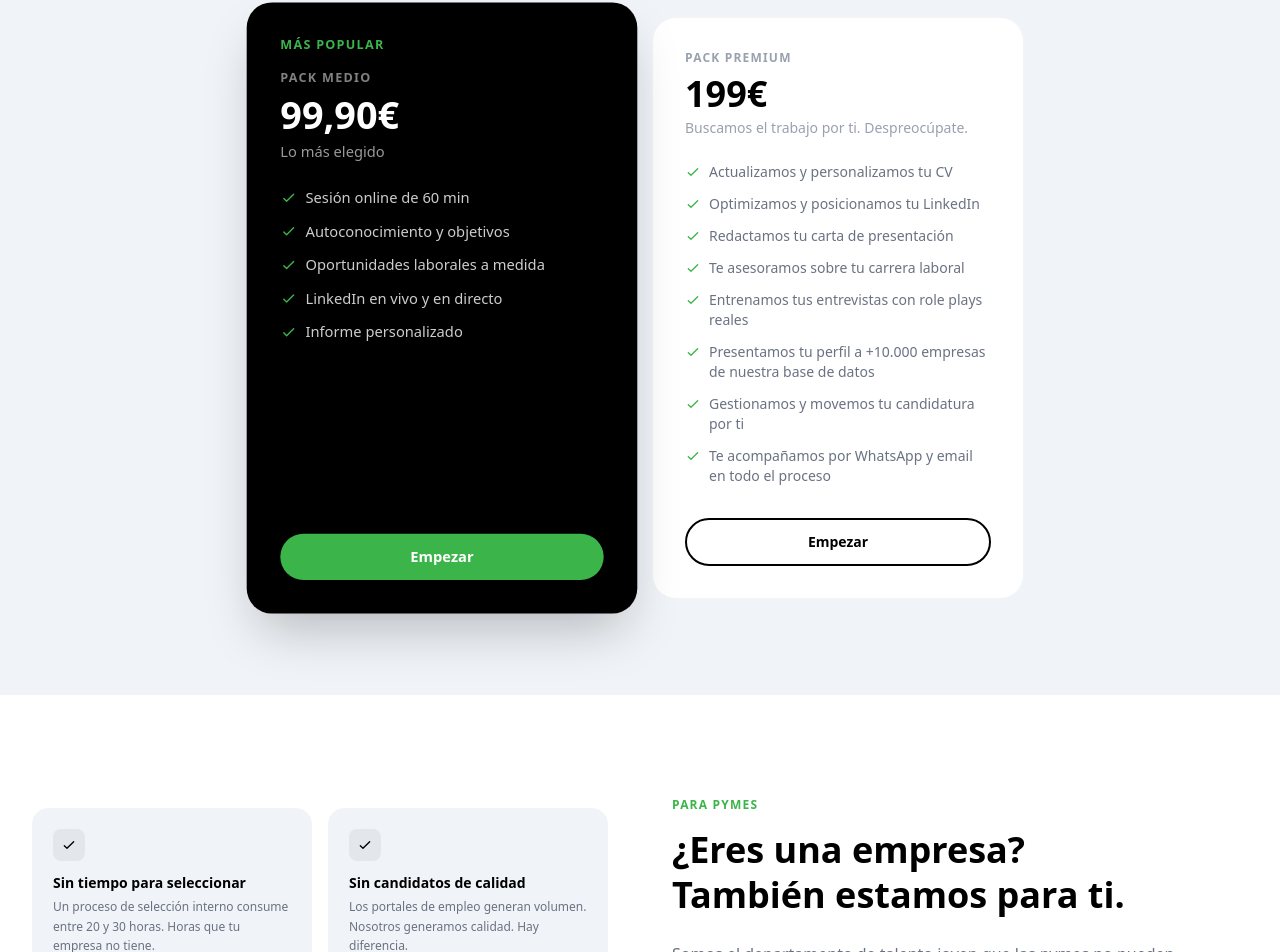
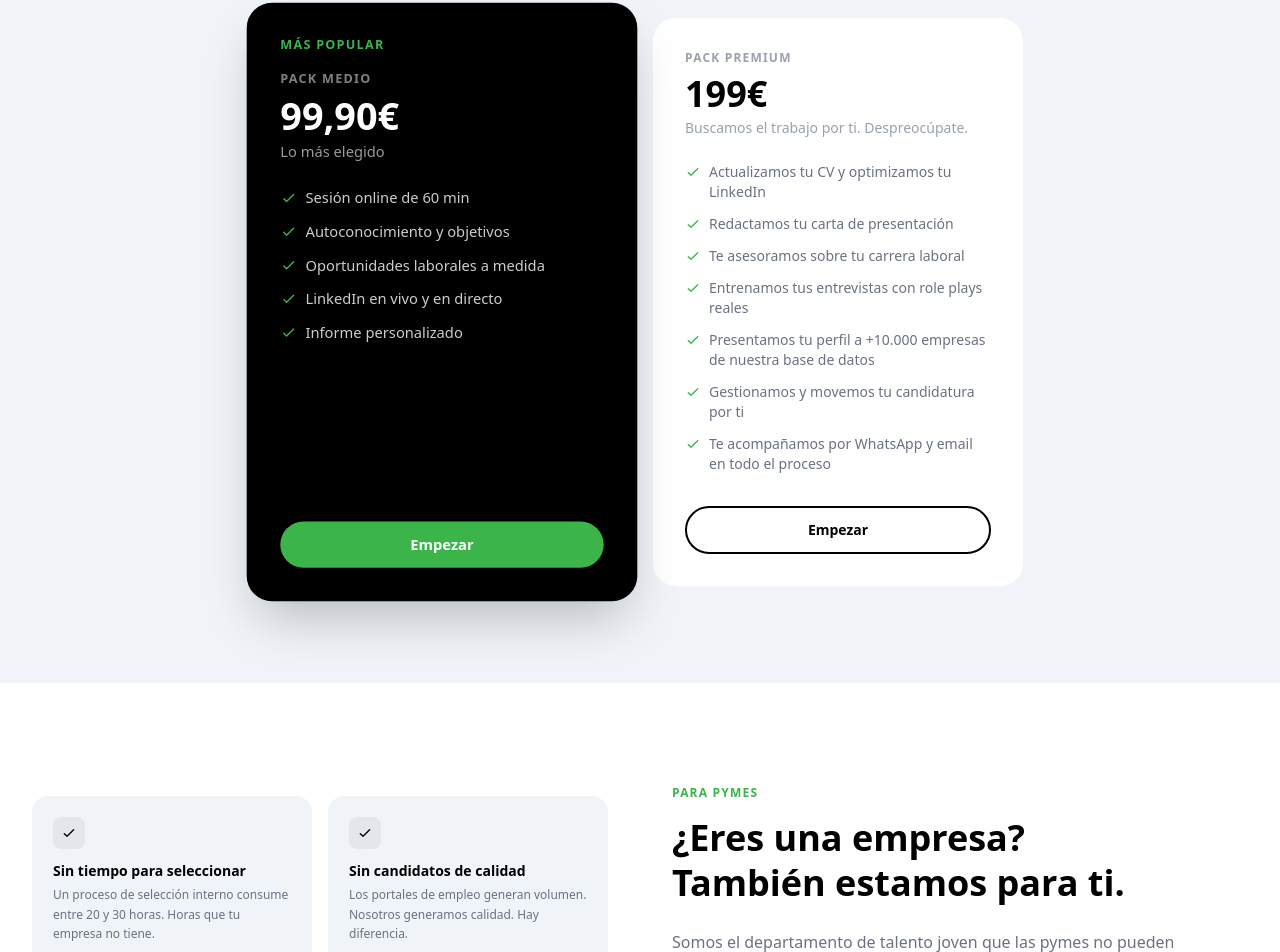
Before and after one commit to Job2Jump/job2jump-web, a Next.js app: page / in a window 1280 px wide. Shown: the part 2085-3037 px from the top of the page. Built offline with nearby package versions, Linux system fonts and the light colour scheme.

Commit message:
Pack Premium: une CV y LinkedIn en un solo ítem
Co-Authored-By: Claude Sonnet 4.6 <noreply@anthropic.com>

```diff
--- a/app/page.js
+++ b/app/page.js
@@ -175,8 +175,7 @@ export default function Home() {
                 precio: "199€",
                 desc: "Buscamos el trabajo por ti. Despreocúpate.",
                 items: [
-                  "Actualizamos y personalizamos tu CV",
-                  "Optimizamos y posicionamos tu LinkedIn",
+                  "Actualizamos tu CV y optimizamos tu LinkedIn",
                   "Redactamos tu carta de presentación",
                   "Te asesoramos sobre tu carrera laboral",
                   "Entrenamos tus entrevistas con role plays reales",
```
